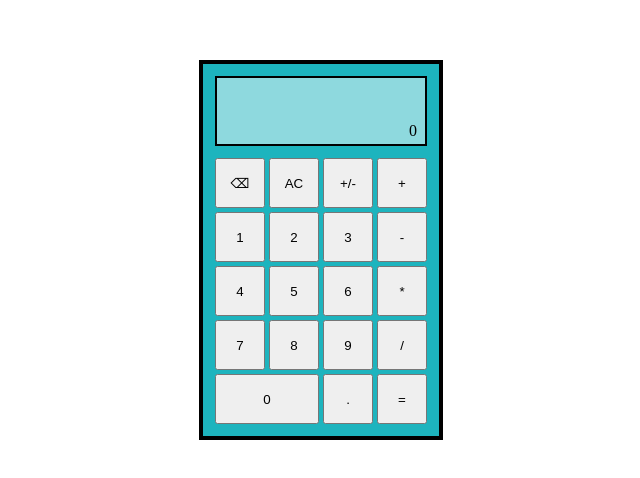
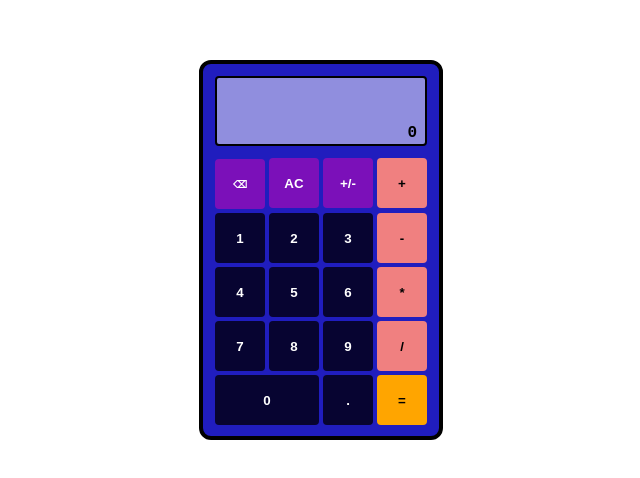
Before and after one commit to Remiferiaa/calculator, a plain HTML site: page index.html in a window 1280 px wide. Shown: the part 158-636 px from the top of the page, without its empty margins (319-959 px from the left). Drawn offline with Linux system fonts and the light colour scheme.

Commit message:
Overall UI Change

```diff
--- a/style.css
+++ b/style.css
@@ -10,7 +10,8 @@ body {
     flex-direction: column;
     padding: 12px;
     border: 4px solid black;
-    background-color: rgb(29, 180, 190);
+    border-radius: 12px;
+    background-color: rgb(32, 29, 190);
 }
 
 .display {
@@ -18,6 +19,7 @@ body {
     height: 50px;
     text-align: end;
     border: 2px solid black;
+    border-radius: 4px;
     background-color: rgba(255,255,255,0.5);
     margin-bottom: 8px;
     padding: 8px;
@@ -37,10 +39,57 @@ button {
     width: 50px;
     height: 50px;
     margin-top: 4px;
-
 }
 
 #zero {
     width: 104px;
+}
 
+#elog,
+#curNum {
+    font-family: 'Courier New', Courier, monospace;
 }
+
+#curNum {
+    font-weight: bold;
+}
+
+#backspace {
+    font-size: 10px;
+}
+
+#equal {
+    background-color: orange;
+}
+
+.operators {
+    background-color: lightcoral;
+}
+
+.numbers,
+#decimal {
+    background-color: rgb(7, 4, 49);
+    color: white;
+}
+
+#backspace,
+#clear,
+#negative {
+    background-color: rgb(123, 16, 185);
+    color: white
+}
+
+button {
+    border: none;
+    border-radius: 4px;
+    transform: 200ms;
+    font-weight: bold;
+}
+
+button:hover {
+    filter: drop-shadow(0 0 0.5rem white);
+}
+
+button:active {
+    transform: scale(0.98)
+}
```
